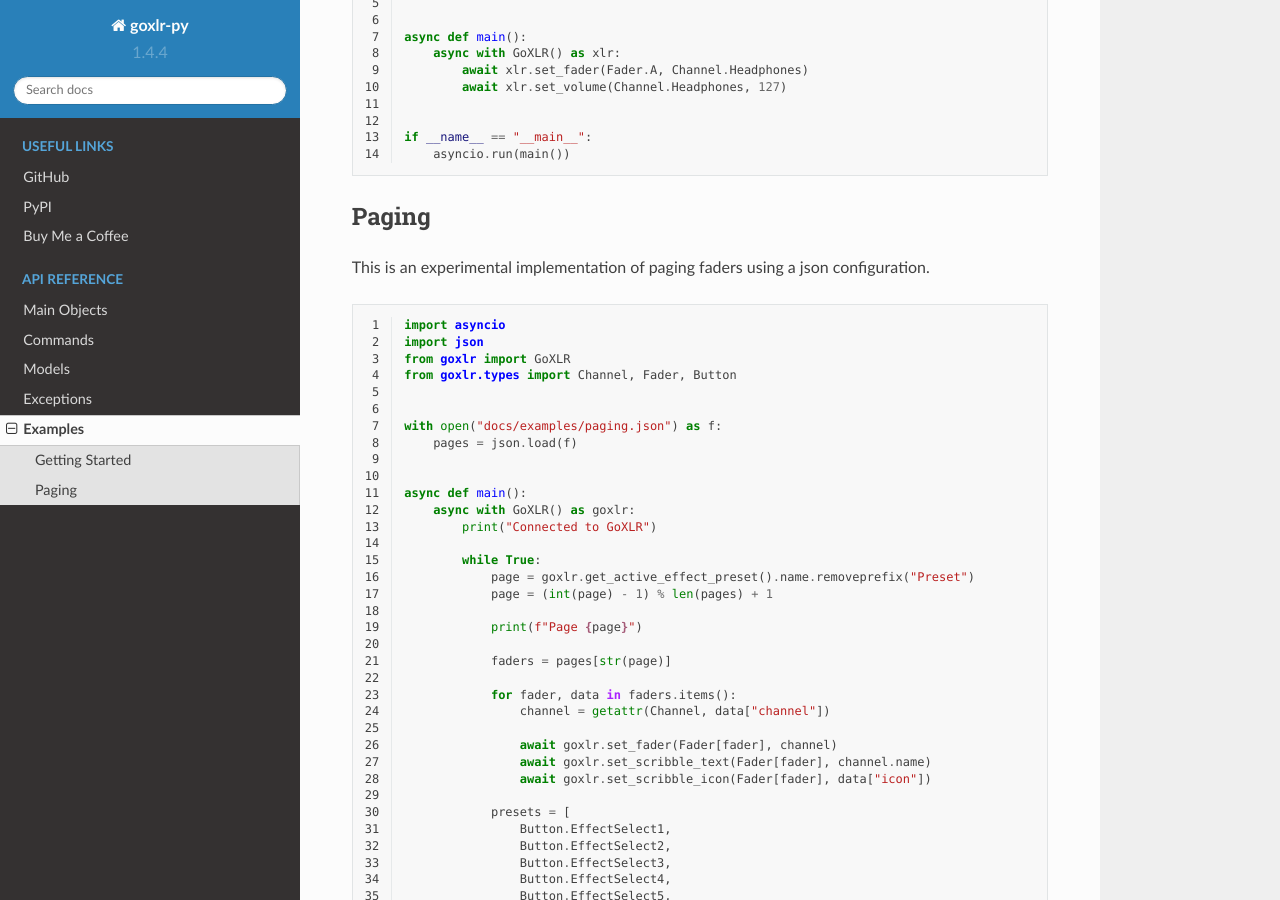
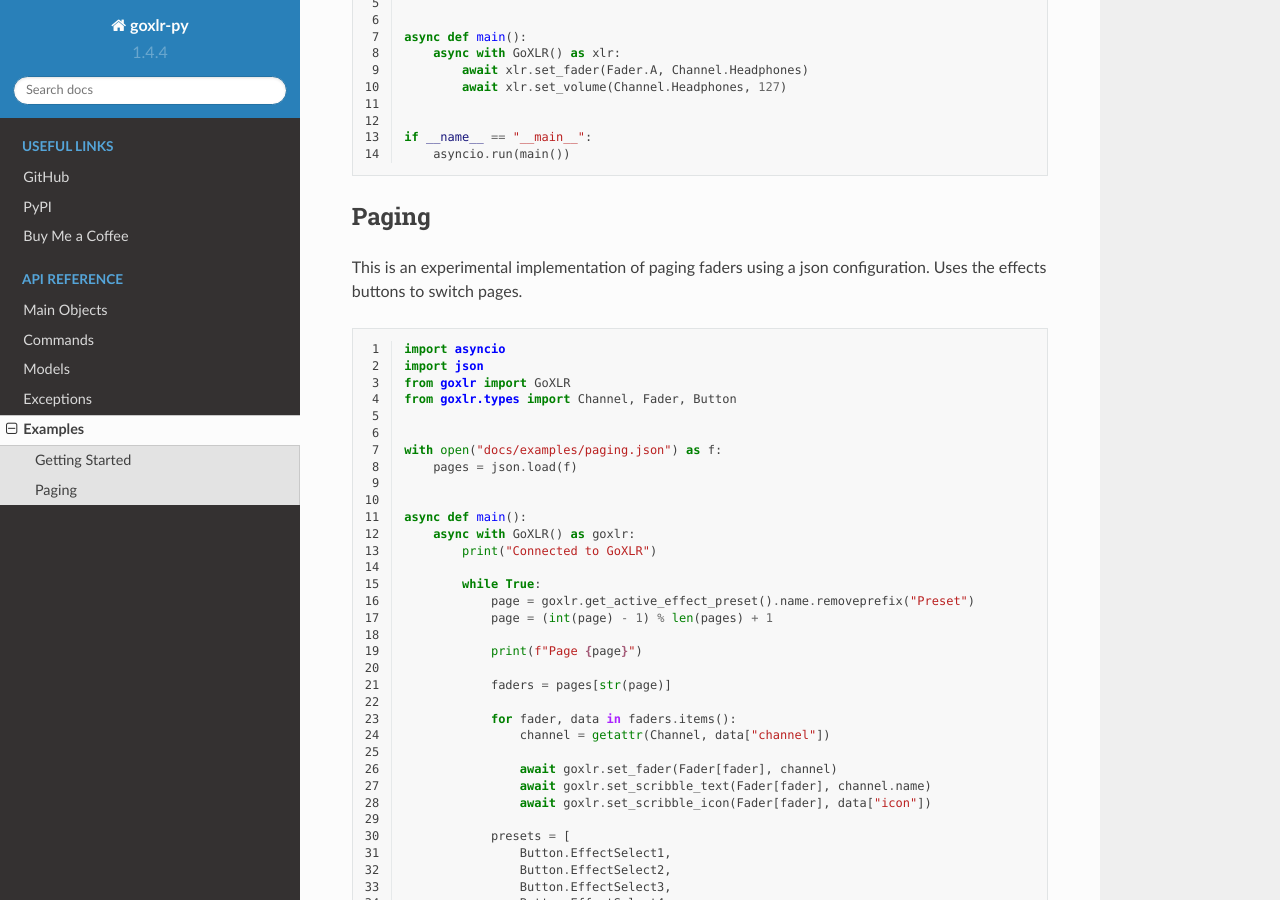
Before and after one commit to samcarsonx/goxlr-py, a Sphinx documentation site: the page built from docs/examples/index.rst, in a window 1280 px wide and 900 px high, scrolled down 349 px. Built offline with Sphinx 7.4.7 and the Read the Docs theme 2.0.0, drawn with Linux system fonts in a browser that asks for light colours.

Commit message:
Update paging docs

```diff
--- a/docs/examples/index.rst
+++ b/docs/examples/index.rst
@@ -15,7 +15,7 @@ Here's some sample code to get started with this package that pings the utility'
 Paging
 ------
 
-This is an experimental implementation of paging faders using a json configuration.
+This is an experimental implementation of paging faders using a json configuration. Uses the effects buttons to switch pages.
 
 .. literalinclude:: paging.py
    :language: python
```
